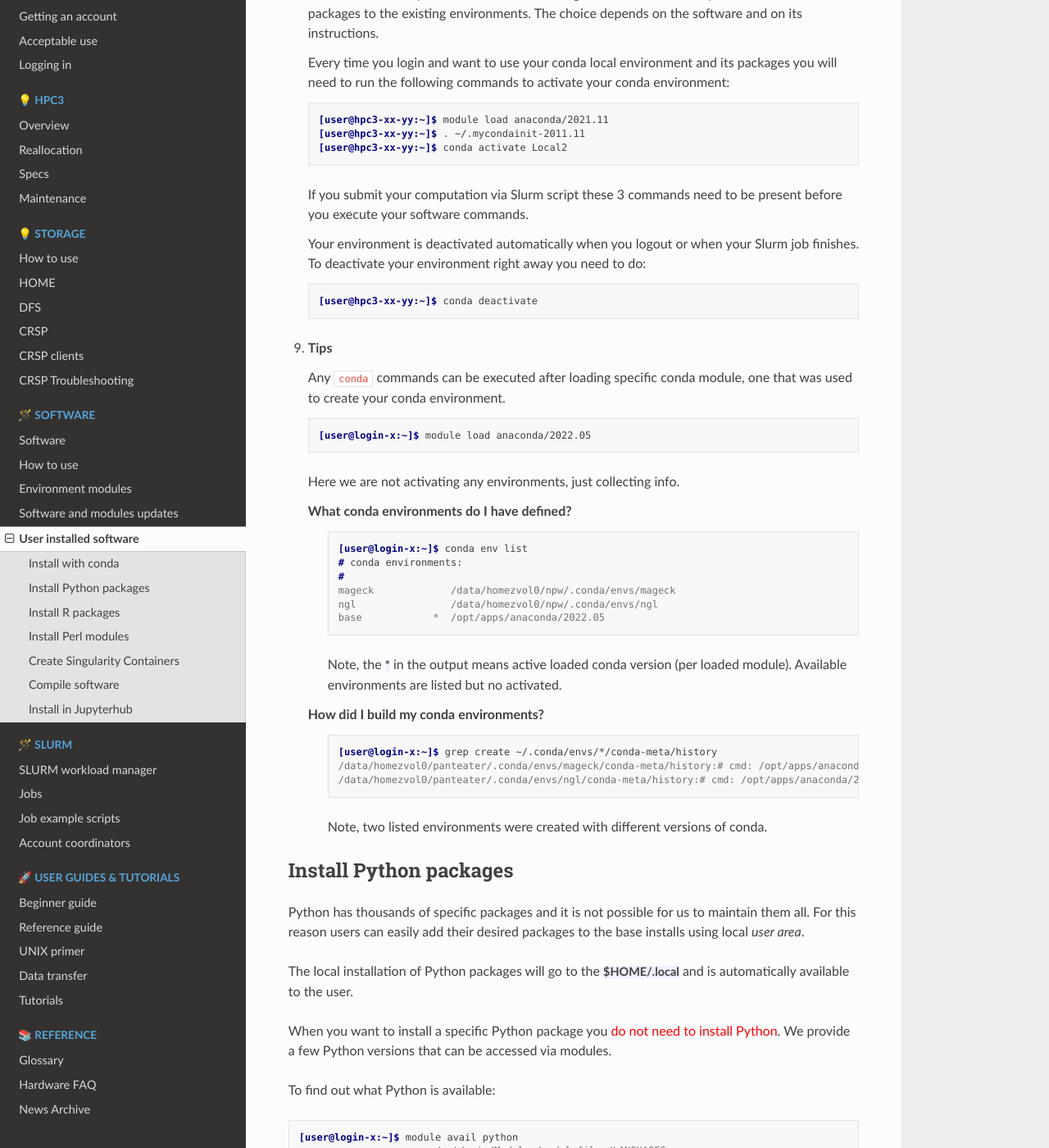
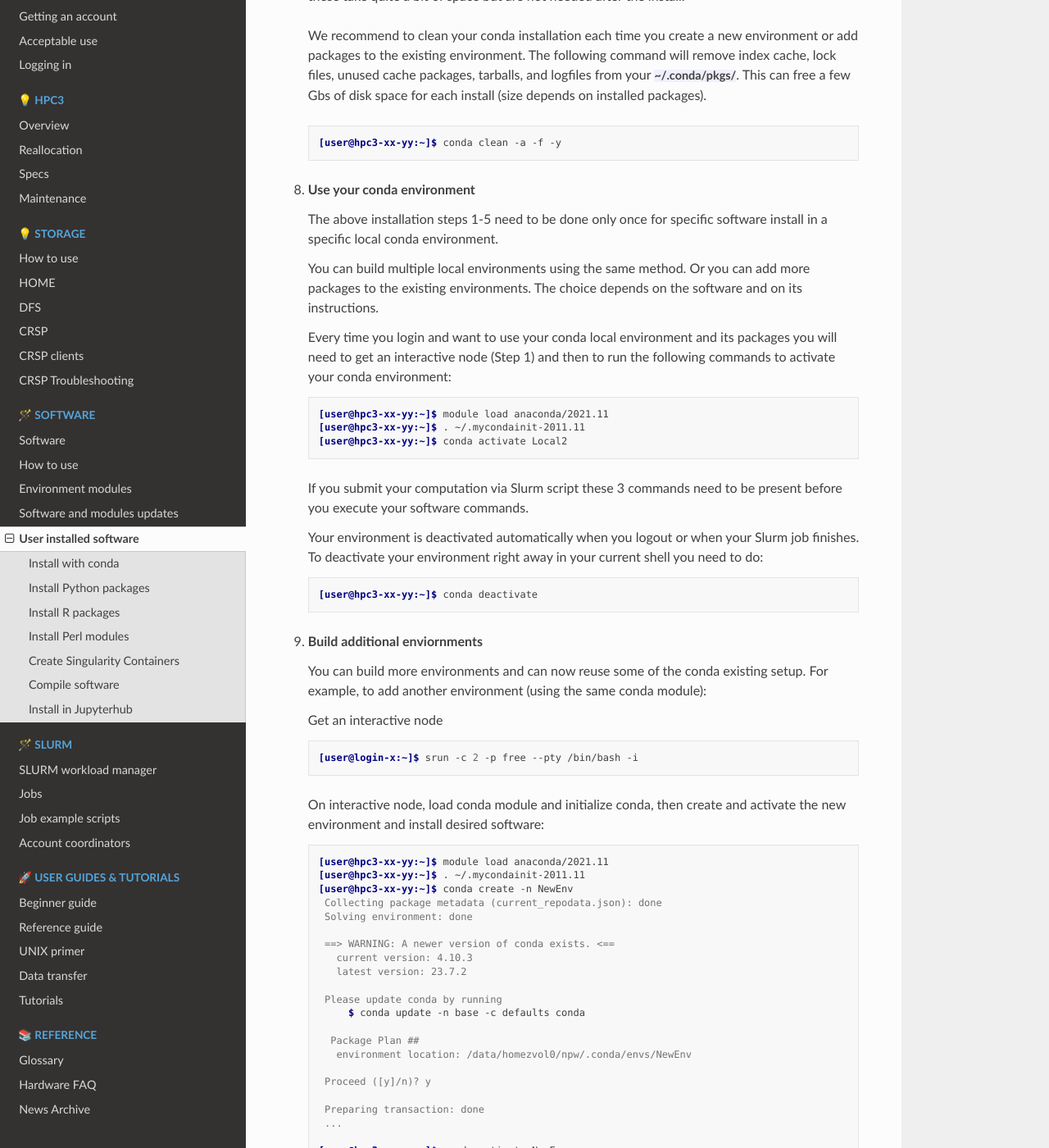
Before and after one commit to RCIC-UCI-Public/website-rcic, a Sphinx documentation site: the page built from docs/source/software/user-installed.rst, in a window 1280 px wide and 1400 px high, scrolled down 4730 px. Shown: the whole window at 82% size. Built offline with Sphinx 7.4.7 and the Read the Docs theme 2.0.0, drawn with Linux system fonts in a browser that asks for light colours; some of the changed text lies outside the part shown.

Commit message:
add additional conda environs and error for conda create

```diff
--- a/docs/source/software/user-installed.rst
+++ b/docs/source/software/user-installed.rst
@@ -219,6 +219,27 @@
    The last few lines indicate the commands you will need for activating and
    deactivating your conda environment.
 
+   Note, sometimes, conda gives the following error (uid will be different):
+
+   .. code-block:: console
+
+      Collecting package metadata (current_repodata.json): done
+      Solving environment: done
+
+      NotWritableError: The current user does not have write permissions to a required path.
+        path: /opt/apps/anaconda/2021.11/pkgs/urls.txt
+        uid: 1234567
+        gid: 1234567
+
+      If you feel that permissions on this path are set incorrectly, you can manually
+      change them by executing
+
+        $ sudo chown 1234567:1234567 /opt/apps/anaconda/2021.11/pkgs/urls.txt
+
+      In general, it's not advisable to use 'sudo conda'.
+
+   In this case create :tt:`.condarc` file per Step 3 above and try again.
+
 6. **Install your software packages**
 
    Using your newly created environment you can now install desired software
@@ -249,14 +270,14 @@
 8. **Use your conda environment**
 
    The above installation steps 1-5 need to be done only once for
-   specific software install in a specific local conda environment. Now you have your
-   local copy of conda where you can install packages/programs you need.
+   specific software install in a specific local conda environment.
 
    You can build multiple local environments using the same method.
    Or you can add more packages to the existing environments. The choice
    depends on the software and on its instructions.
 
    Every time you login and want to use your conda local environment and its packages you will need
+   to get an interactive node (Step 1) and then
    to run the following commands to activate your conda environment:
 
    .. code-block:: console
@@ -271,13 +292,56 @@
 
    Your environment is deactivated automatically when you logout or when your
    Slurm job finishes.
-   To deactivate your environment right away you need to do:
+   To deactivate your environment right away in your current shell you need to do:
 
    .. code-block:: console
 
       [user@hpc3-xx-yy:~]$ conda deactivate
 
-9. **Tips**
+9. **Build additional enviornments**
+
+   You can build more environments and can now reuse some of the conda
+   existing setup. For example, to add another environment (using the same
+   conda module):
+
+   Get an interactive node
+
+   .. code-block:: console
+
+      [user@login-x:~]$ srun -c 2 -p free --pty /bin/bash -i
+
+   On interactive node, load conda module and initialize conda, then create
+   and activate the new environment and install desired software:
+
+   .. code-block:: console
+
+      [user@hpc3-xx-yy:~]$ module load anaconda/2021.11
+      [user@hpc3-xx-yy:~]$ . ~/.mycondainit-2011.11
+      [user@hpc3-xx-yy:~]$ conda create -n NewEnv
+       Collecting package metadata (current_repodata.json): done
+       Solving environment: done
+
+       ==> WARNING: A newer version of conda exists. <==
+         current version: 4.10.3
+         latest version: 23.7.2
+
+       Please update conda by running
+           $ conda update -n base -c defaults conda
+
+        Package Plan ##
+         environment location: /data/homezvol0/npw/.conda/envs/NewEnv
+
+       Proceed ([y]/n)? y
+
+       Preparing transaction: done
+       ...
+
+      [user@hpc3-xx-yy:~]$ conda activate NewEnv
+
+   Now you are ready to install software in your NewEnv.
+
+
+10. **Tips**
 
    Any ``conda`` commands can be executed after loading specific conda
    module, one that was used to create your conda environment.
```
